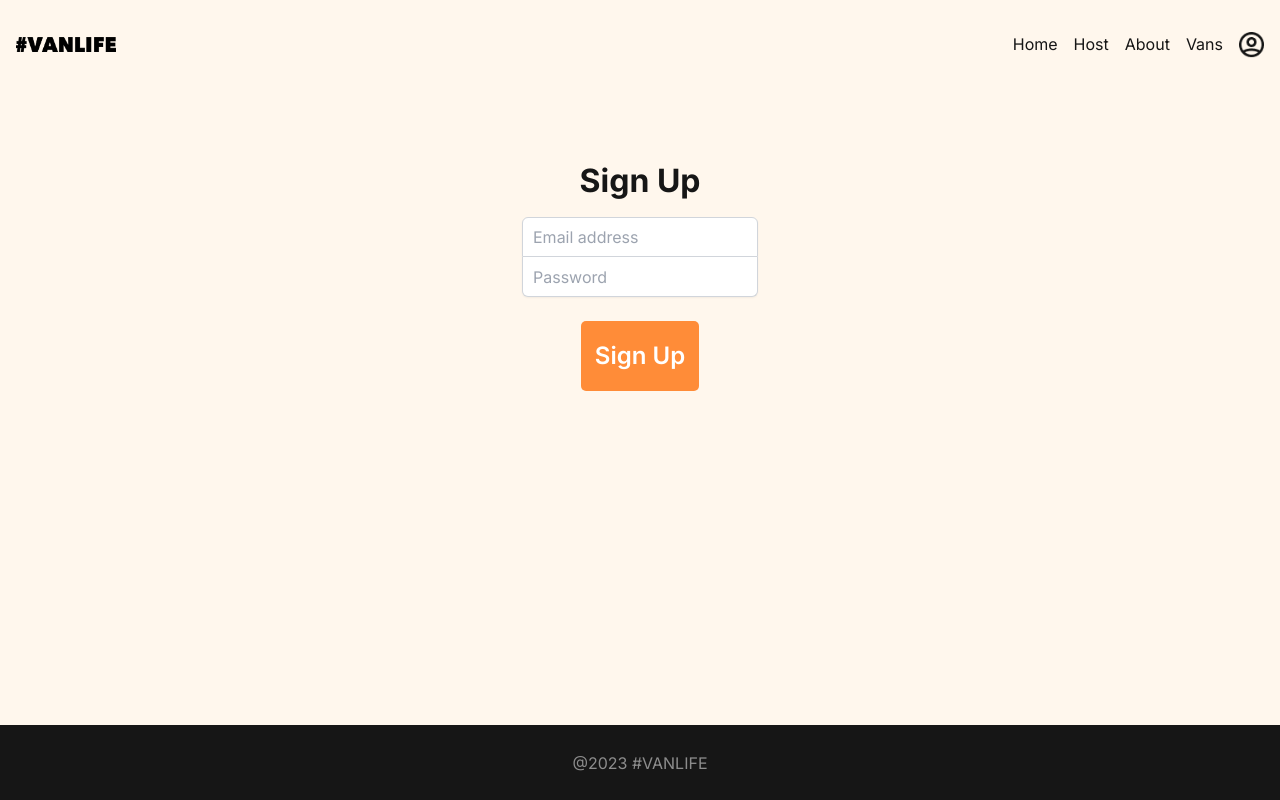
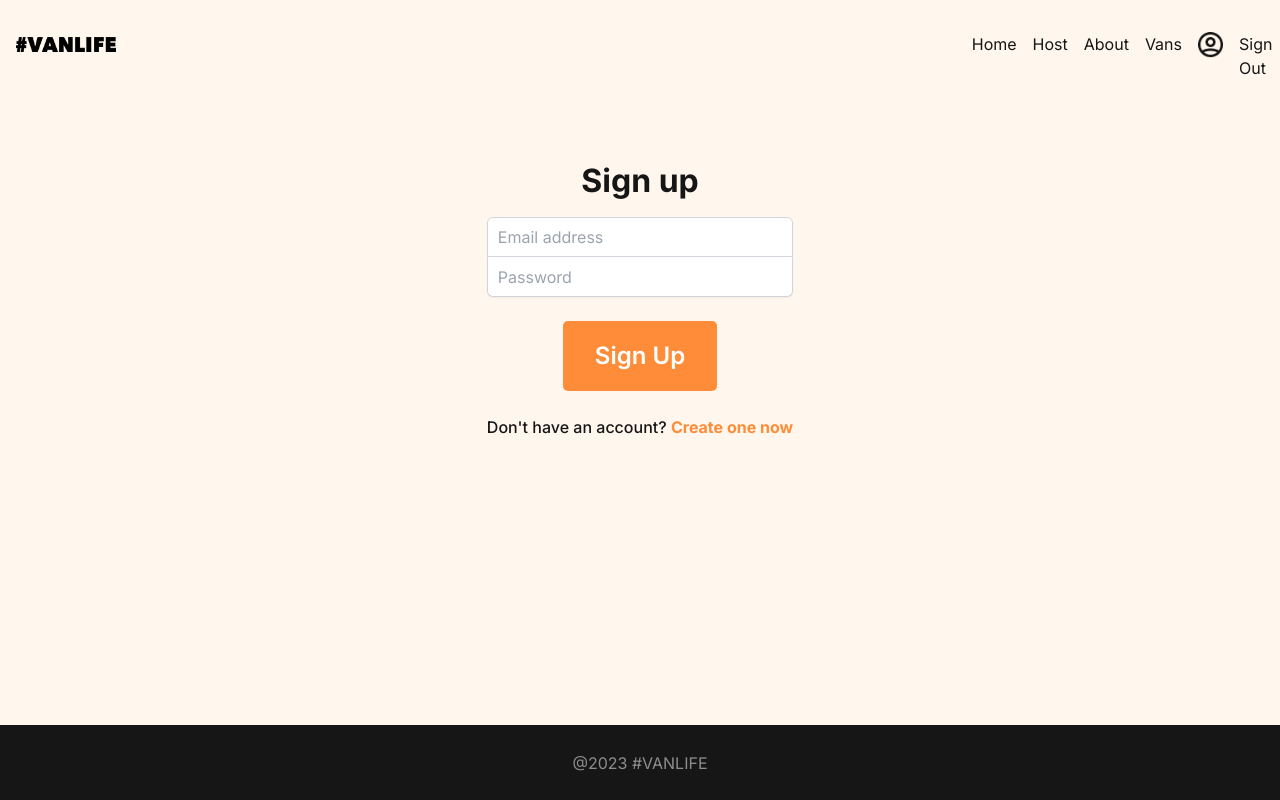
Before and after one commit to ChannMyaeAung/Van-Life, a React (Vite) app: page /signup in a window 1280 px wide. Built offline with nearby package versions, Linux system fonts and the light colour scheme.

Commit message:
implement login authentication and logout

```diff
--- a/src/App.jsx
+++ b/src/App.jsx
@@ -28,8 +28,12 @@ import Login, {
   loader as loginLoader,
   action as loginAction,
 } from "./pages/Login";
-import SignUp from "./pages/SignUp";
+import SignUp, {
+  loader as signupLoader,
+  action as signupAction,
+} from "./pages/SignUp";
 import { requireAuth } from "./utils";
+import Signout from "./pages/Signout";
 
 const router = createBrowserRouter(
   createRoutesFromElements(
@@ -42,8 +46,16 @@ const router = createBrowserRouter(
         element={<Login />}
         loader={loginLoader}
         action={loginAction}
+        errorElement={<Error />}
       />
-      <Route path="signup" element={<SignUp />} />
+      <Route
+        path="signup"
+        element={<SignUp />}
+        loader={signupLoader}
+        action={signupAction}
+      />
+
+      <Route path="signout" element={<Signout />} />
 
       <Route path="/vans">
         <Route
--- a/src/api.jsx
+++ b/src/api.jsx
@@ -1,4 +1,4 @@
-// Import the functions you need from the SDKs you need
+// Import the functions from the SDKs
 import { initializeApp } from "firebase/app";
 import {
   collection,
@@ -9,6 +9,7 @@ import {
   query,
   where,
 } from "firebase/firestore/lite";
+import { getAuth, signInWithEmailAndPassword } from "firebase/auth";
 // Firebase configuration
 const firebaseConfig = {
   apiKey: "AIzaSyADoWlOOTtF_0YOA9DRTA9z4s_YKMOCfL0",
@@ -22,6 +23,7 @@ const firebaseConfig = {
 // Initialize Firebase
 const app = initializeApp(firebaseConfig);
 const db = getFirestore(app);
+export const auth = getAuth(app);
 
 const vansCollectionRef = collection(db, "vans");
 
@@ -31,7 +33,6 @@ export async function getVans() {
     ...doc.data(),
     id: doc.id,
   }));
-
   return dataArr;
 }
 
@@ -56,21 +57,17 @@ export async function getHostVans() {
   return dataArr;
 }
 
-export async function loginUser(creds) {
-  const res = await fetch("/api/login", {
-    method: "post",
-    body: JSON.stringify(creds),
-  });
+export async function loginUser(email, password) {
+  try {
+    const userCredential = await signInWithEmailAndPassword(
+      auth,
+      email,
+      password
+    );
 
-  const data = await res.json();
-
-  if (!res.ok) {
-    throw {
-      message: data.message,
-      statusText: res.statusText,
-      status: res.status,
-    };
+    return { user: userCredential.user };
+  } catch (err) {
+    console.log("Authentication failed: ", err);
+    throw { message: "Authentication failed" };
   }
-
-  return data;
 }
--- a/src/components/Header.jsx
+++ b/src/components/Header.jsx
@@ -77,6 +77,14 @@ const Header = () => {
             >
               Login
             </NavLink>
+
+            <NavLink
+              onClick={() => setIsNavOpen(false)}
+              to={`/signout`}
+              className={`w-[25px] h-[25px] duration-200 hover:scale-105`}
+            >
+              Sign Out
+            </NavLink>
           </ul>
         </motion.aside>
       </nav>
@@ -109,6 +117,14 @@ const Header = () => {
           >
             <img src={avatarIcon} alt="avatar icon" className="object-cover" />
           </NavLink>
+
+          <NavLink
+            onClick={() => setIsNavOpen(false)}
+            to={`/signout`}
+            className={`w-[25px] h-[25px] duration-200 hover:scale-105`}
+          >
+            Sign Out
+          </NavLink>
         </ul>
       </nav>
     </header>
--- a/src/pages/About.jsx
+++ b/src/pages/About.jsx
@@ -1,3 +1,4 @@
+import { NavLink } from "react-router-dom";
 import { styles } from "../style";
 
 const About = () => {
@@ -40,9 +41,12 @@ const About = () => {
           <h2 className="Cta-btn">Your destination is waiting.</h2>
           <h3 className="Cta-btn">Your van is ready.</h3>
         </div>
-        <button className="w-[174px] h-[49px] bg-[#161616] text-white rounded-[10px] hover:bg-white hover:text-[#161616]">
+        <NavLink
+          to={`/vans`}
+          className=" text-center py-3 px-5 bg-[#161616] text-white rounded-[10px] hover:bg-white hover:text-[#161616]"
+        >
           Explore our vans
-        </button>
+        </NavLink>
       </article>
     </section>
   );
--- a/src/pages/Host/DashBoard.jsx
+++ b/src/pages/Host/DashBoard.jsx
@@ -16,7 +16,10 @@ const DashBoard = () => {
   /* Function for rendering listed vans to wrap inside Await */
   function renderVanElements(vans) {
     const hostVansEls = vans.map((van) => (
-      <div className="flex flex-col items-start justify-between p-2 mt-3 bg-white md:mt-5 md:items-center md:flex-row">
+      <div
+        key={van.id}
+        className="flex flex-col items-start justify-between p-2 mt-3 bg-white md:mt-5 md:items-center md:flex-row"
+      >
         <div className="flex items-start gap-3 md:items-center">
           <figure className="w-[66px] h-[66px]">
             <img src={van.imageUrl} alt={van.name} className="rounded-[5px]" />
@@ -88,7 +91,7 @@ const DashBoard = () => {
           </div>
         </div>
         {/* NavLink to review section */}
-        <NavLink to={`review`} className={`${hostComponentStyles.paragraph}`}>
+        <NavLink to={`reviews`} className={`${hostComponentStyles.paragraph}`}>
           Details
         </NavLink>
       </section>
--- a/src/pages/Login.jsx
+++ b/src/pages/Login.jsx
@@ -5,11 +5,11 @@ import {
   redirect,
   useActionData,
   useLoaderData,
-  useNavigate,
   useNavigation,
 } from "react-router-dom";
 import { styles } from "../style";
-import { loginUser } from "../api";
+import { auth } from "../api";
+import { signInWithEmailAndPassword } from "firebase/auth";
 
 /* Loader Function */
 export function loader({ request }) {
@@ -26,16 +26,17 @@ export async function action({ request }) {
     new URL(request.url).searchParams.get("redirectTo") || "/host";
 
   try {
-    const data = await loginUser({ email, password });
-
+    await signInWithEmailAndPassword(auth, email, password);
     localStorage.setItem("loggedin", true);
 
     /* Redirecting user to previous visited page after logging in */
     const response = redirect(pathname);
-    response.body = true;
+
     return response;
   } catch (err) {
-    console.log(err);
+    throw new Error(
+      "Authentication failed! Could not find the user with this email and password!"
+    );
   }
 }
 
--- a/src/pages/SignUp.jsx
+++ b/src/pages/SignUp.jsx
@@ -1,56 +1,97 @@
 import React, { useState } from "react";
 import { styles } from "../style";
+import {
+  Form,
+  NavLink,
+  redirect,
+  useActionData,
+  useLoaderData,
+  useNavigation,
+} from "react-router-dom";
+import { createUserWithEmailAndPassword } from "firebase/auth";
+import { auth } from "../api";
+
+export function loader({ request }) {
+  return new URL(request.url).searchParams.get("message");
+}
+
+export async function action({ request }) {
+  const formData = await request.formData();
+  const email = formData.get("email");
+  const password = formData.get("password");
+
+  try {
+    await createUserWithEmailAndPassword(auth, email, password);
+    /* Redirecting the user to the login page */
+    return redirect(`/login`);
+  } catch (err) {
+    console.error(err);
+    throw new Error("Couldn't create user. Error occurred!");
+  }
+}
 
 const SignUp = () => {
-  const [loginFormData, setLoginFormData] = useState({
-    email: "",
-    password: "",
-  });
+  const statusNavigate = useNavigation();
 
-  function handleSubmit(e) {
-    e.preventDefault();
-    console.log(loginFormData);
-  }
+  const errorMessage = useActionData();
 
-  function handleChange(e) {
-    const { name, value } = e.target;
-    setLoginFormData((prev) => ({
-      ...prev,
-      [name]: value,
-    }));
-  }
+  const message = useLoaderData();
 
   return (
     <div
-      id="signup"
+      id="login"
       className={`${styles.flexCenter} flex-col mt-10 md:max-w-[1280px] md:mx-auto`}
     >
       <h1 className="font-bold text-center text-primaryBlack text-[23px] md:text-[32px] pt-10 pb-6 leading-[24px]">
-        Sign Up
+        Sign up
       </h1>
 
-      <form onSubmit={handleSubmit} className="flex flex-col w-full px-3">
+      {message && (
+        <h3 className="text-[18px] md:text-[21px] text-red-500 font-semibold mb-3">
+          {message}!
+        </h3>
+      )}
+
+      {errorMessage && (
+        <h3 className="text-center text-[18px] md:text-[21px] text-red-500 font-semibold mb-3">
+          {errorMessage}
+        </h3>
+      )}
+
+      <Form method="post" className="flex flex-col w-full px-3" replace>
         {/* Vanilla CSS is used for styling inputs */}
         <input
           type="email"
-          onChange={handleChange}
           name="email"
           className="login__input"
           placeholder="Email address"
-          value={loginFormData.email}
         />
 
         <input
           type="password"
-          onChange={handleChange}
           name="password"
           className="login__input"
           placeholder="Password"
-          value={loginFormData.password}
         />
 
-        <button className={`primary__cta-btn my-6`}>Sign Up</button>
-      </form>
+        <button
+          disabled={statusNavigate.state === "submitting"}
+          className={`primary__cta-btn my-6 disabled:bg-[#aaa] disabled:text-white disabled:cursor-not-allowed`}
+          type="submit"
+        >
+          {statusNavigate.state === "submitting" ? "Signing Up..." : "Sign Up"}
+        </button>
+
+        {/* Redirect to SignUp Page */}
+        <div id="redirect__to_signup">
+          <p className="text-center text-primaryBlack font-medium text-[14px] leading-[24px] md:text-[16px]">
+            Don't have an account?{" "}
+            <NavLink to={"/signup"} className={`text-orangePrimary font-bold`}>
+              Create one now
+            </NavLink>
+          </p>
+        </div>
+      </Form>
     </div>
   );
 };
--- /dev/null
+++ b/src/pages/Signout.jsx
@@ -0,0 +1,53 @@
+import React, { useEffect, useState } from "react";
+import { auth } from "../api";
+import { onAuthStateChanged, signOut } from "firebase/auth";
+import { NavLink } from "react-router-dom";
+import { styles } from "../style";
+
+const Signout = () => {
+  const [authUser, setAuthUser] = useState(null);
+
+  useEffect(() => {
+    const listen = onAuthStateChanged(auth, (user) => {
+      if (user) {
+        setAuthUser(user);
+      } else {
+        setAuthUser(null);
+      }
+    });
+    return () => {
+      listen();
+    };
+  }, []);
+
+  const userSignOut = () => {
+    signOut(auth)
+      .then(() => {
+        localStorage.removeItem("loggedin");
+        console.log(`Sign out successfully`);
+      })
+      .catch((err) => console.log(err));
+  };
+
+  return (
+    <div className={`${styles.flexColumnCenter} gap-3`}>
+      {authUser ? (
+        <>
+          <p className="text-[32px] font-semibold">{`Sign In as ${authUser.email}`}</p>
+          <button className={`${styles.button}`} onClick={userSignOut}>
+            Sign Out
+          </button>
+        </>
+      ) : (
+        <>
+          <p className="text-[32px] font-semibold">Signed Out</p>
+          <NavLink to={`/login`} className={`${styles.button}`}>
+            Sign In
+          </NavLink>
+        </>
+      )}
+    </div>
+  );
+};
+
+export default Signout;
--- a/src/style.js
+++ b/src/style.js
@@ -5,6 +5,7 @@ export const styles = {
   section: `py-8 px-6`,
   paragraphOne: `font-medium leading-[22px] max-w-[500px] md:max-w-full`,
   loading: `flex mt-10 items-center justify-center font-bold text-[25px] md:text-[30px]`,
+  button: `text-center px-5 py-1 rounded-md bg-orangePrimary text-white outline-none border-none duration-200 hover:bg-white hover:text-orangePrimary`,
 };
 
 export const hostComponentStyles = {
--- a/src/utils.jsx
+++ b/src/utils.jsx
@@ -6,17 +6,18 @@ export async function requireAuth(request) {
   const isLoggedIn = localStorage.getItem("loggedin");
 
   if (!isLoggedIn) {
-    const response = redirect(
+    throw redirect(
       `/login?message=You must log in first.&redirectTo=${pathname}`
     );
-    response.body = true;
-    return response;
   }
   return null;
 }
 
-/* if (!isLoggedIn) {
-    throw redirect(
-      `/login?message=You must log in first.&redirectTo=${pathname}`
-    );
-  } */
+/*  if (!isLoggedIn) {
+   const response = redirect(
+     `/login?message=You must log in first.&redirectTo=${pathname}`
+   );
+   response.body = true;
+   return response;
+ }
+ return null; */
```
